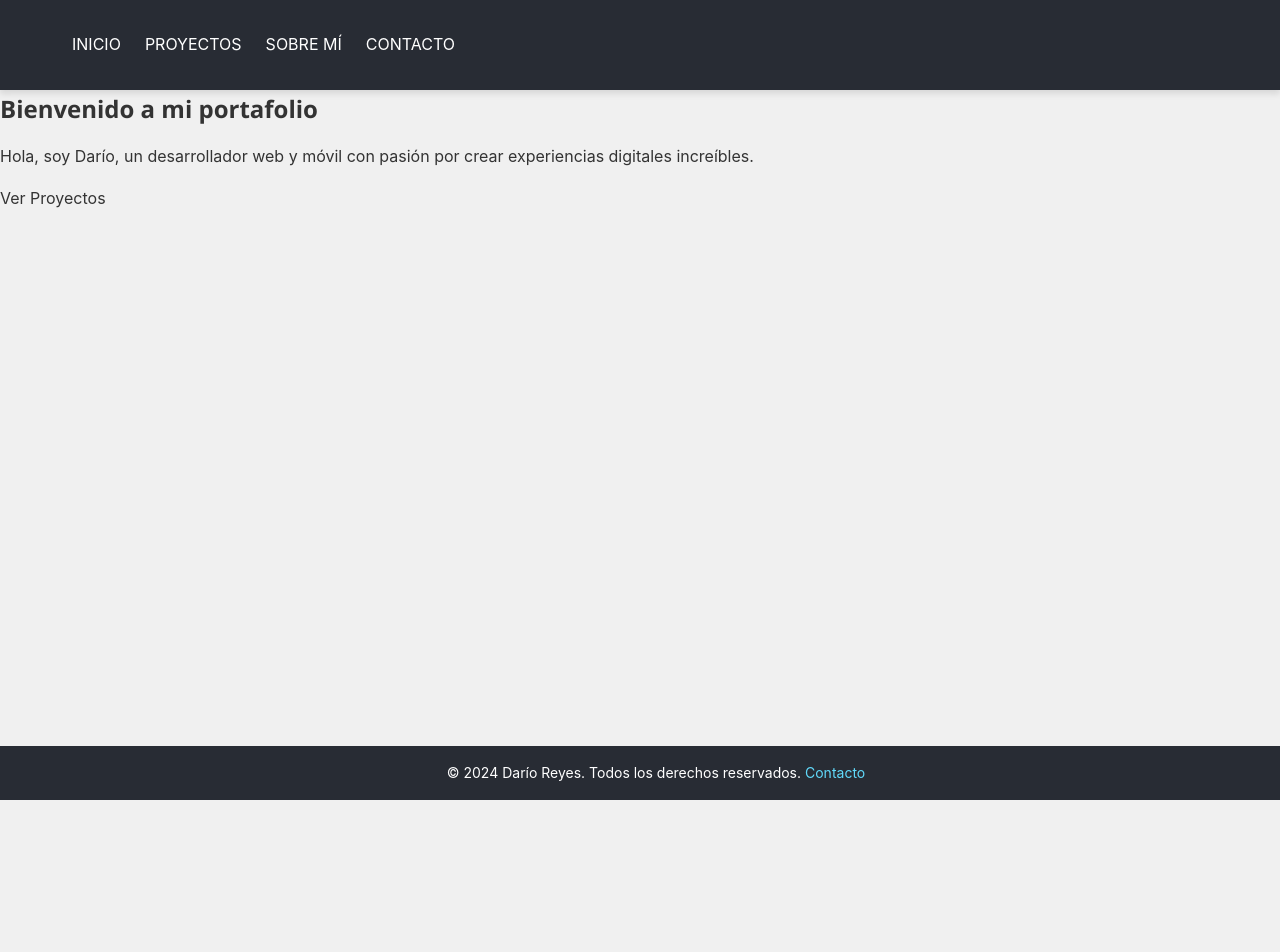
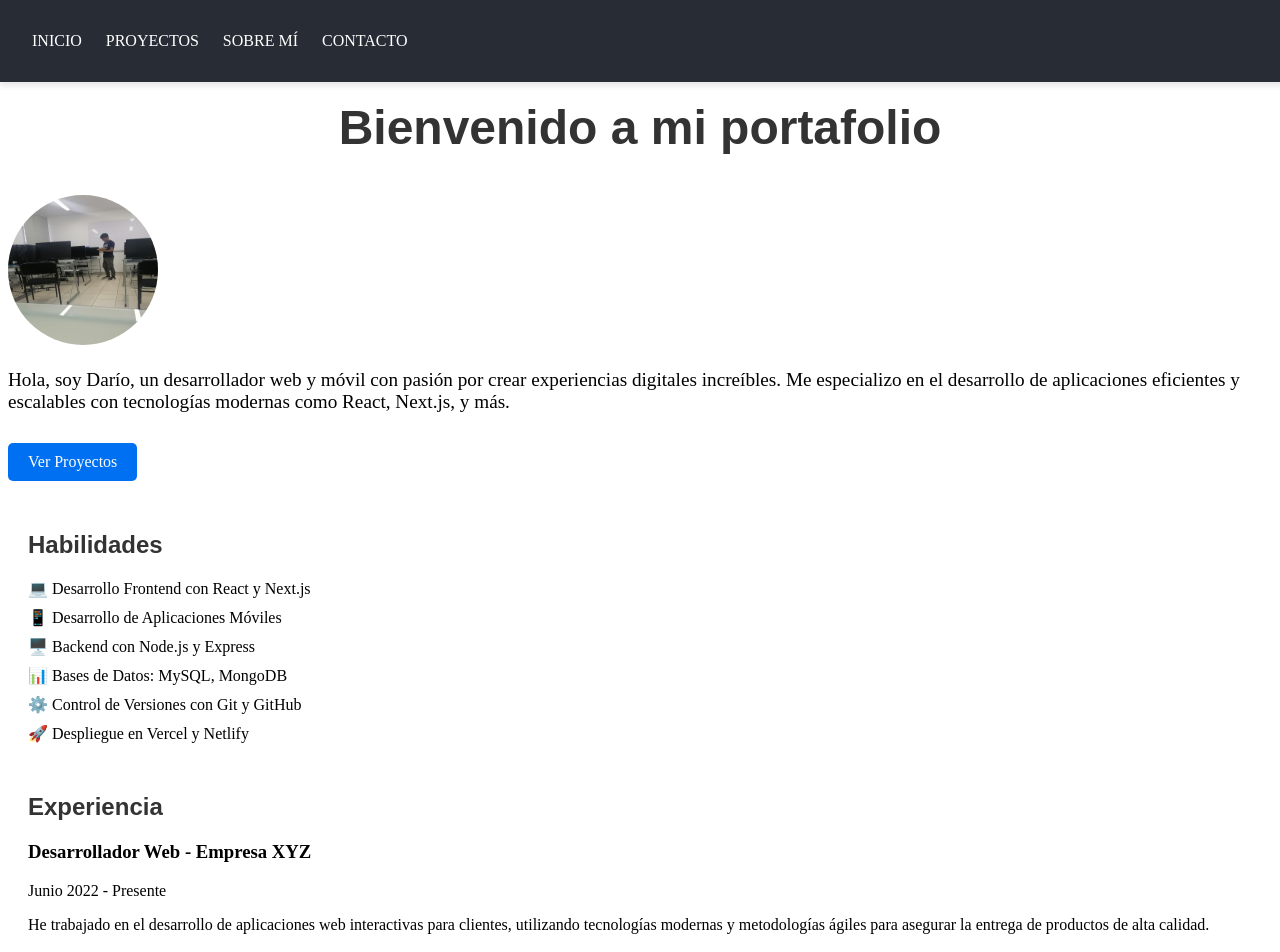
Before and after one commit to isverse31/My-Portafolio, a Next.js app: page / in a window 1280 px wide. Shown: the top 952 px of the page. Before the commit the page ends 800 px from the top, so only its background shows below. Built offline with nearby package versions, Linux system fonts and the light colour scheme.

Commit message:
Correción del header y footer

```diff
--- a/package.json
+++ b/package.json
@@ -9,12 +9,13 @@
     "lint": "next lint"
   },
   "dependencies": {
+    "next": "14.2.12",
     "react": "^18",
     "react-dom": "^18",
-    "next": "14.2.12"
+    "vercel": "^37.6.0"
   },
   "devDependencies": {
     "postcss": "^8",
-    "tailwindcss": "^3.4.1"
+    "tailwindcss": "^3.4.13"
   }
 }
--- a/pages/index.js
+++ b/pages/index.js
@@ -1,24 +1,75 @@
-// pages/index.js
 import Head from 'next/head';
 import Header from '../components/Header';
 import Footer from '../components/Footer';
+import Image from 'next/image'; // Importa el componente Image de Next.js
 
 export default function Home() {
   return (
     <>
       <Head>
         <title>Mi Portafolio</title>
-        <meta name="description" content="Portafolio personal de [Tu Nombre]" />
+        <meta name="description" content="Portafolio personal de Darío" />
         <link rel="icon" href="/favicon.ico" />
       </Head>
 
       <Header />
 
       <main>
-        <section className="intro">
+        {/* Sección de presentación */}
+        <section className="intro" style={{ textAlign: 'center', marginTop: '50px' }}>
           <h1>Bienvenido a mi portafolio</h1>
-          <p>Hola, soy Darío, un desarrollador web y móvil con pasión por crear experiencias digitales increíbles.</p>
-          <a href="/projects" className="btn">Ver Proyectos</a>
+          <div style={{ display: 'inline-block', textAlign: 'left', marginTop: '20px' }}>
+            <Image
+              src="/yo.jpeg" // Imagen de la carpeta public
+              alt="Foto de Darío"
+              width={150}
+              height={150}
+              style={{ borderRadius: '50%' }} // Hacer la imagen circular
+            />
+            <p style={{ marginTop: '20px' }}>
+              Hola, soy Darío, un desarrollador web y móvil con pasión por crear experiencias digitales increíbles. Me especializo en el desarrollo de aplicaciones eficientes y escalables con tecnologías modernas como React, Next.js, y más.
+            </p>
+            <a href="/projects" className="btn" style={{ display: 'inline-block', padding: '10px 20px', backgroundColor: '#0070f3', color: '#fff', borderRadius: '5px', textDecoration: 'none', marginTop: '20px' }}>
+              Ver Proyectos
+            </a>
+          </div>
+        </section>
+
+        {/* Sección de habilidades */}
+        <section className="skills" style={{ marginTop: '50px', padding: '0 20px' }}>
+          <h2>Habilidades</h2>
+          <ul style={{ listStyle: 'none', paddingLeft: '0' }}>
+            <li>💻 Desarrollo Frontend con React y Next.js</li>
+            <li>📱 Desarrollo de Aplicaciones Móviles</li>
+            <li>🖥️ Backend con Node.js y Express</li>
+            <li>📊 Bases de Datos: MySQL, MongoDB</li>
+            <li>⚙️ Control de Versiones con Git y GitHub</li>
+            <li>🚀 Despliegue en Vercel y Netlify</li>
+          </ul>
+        </section>
+
+        {/* Sección de experiencia */}
+        <section className="experience" style={{ marginTop: '50px', padding: '0 20px' }}>
+          <h2>Experiencia</h2>
+          <div>
+            <h3>Desarrollador Web - Empresa XYZ</h3>
+            <p>Junio 2022 - Presente</p>
+            <p>He trabajado en el desarrollo de aplicaciones web interactivas para clientes, utilizando tecnologías modernas y metodologías ágiles para asegurar la entrega de productos de alta calidad.</p>
+          </div>
+
+          <div style={{ marginTop: '20px' }}>
+            <h3>Desarrollador Móvil - Empresa ABC</h3>
+            <p>Agosto 2021 - Mayo 2022</p>
+            <p>Desarrollé aplicaciones móviles para iOS y Android, enfocándome en la optimización del rendimiento y una experiencia de usuario intuitiva.</p>
+          </div>
+        </section>
+
+        {/* Sección de contacto */}
+        <section className="contact" style={{ marginTop: '50px', textAlign: 'center' }}>
+          <h2>¿Interesado en trabajar conmigo?</h2>
+          <a href="/contact" className="btn" style={{ display: 'inline-block', padding: '10px 20px', backgroundColor: '#0070f3', color: '#fff', borderRadius: '5px', textDecoration: 'none' }}>
+            Contáctame
+          </a>
         </section>
       </main>
 
--- a/pages/projects.js
+++ b/pages/projects.js
@@ -7,7 +7,10 @@ import styles from '../styles/Projects.module.css';
 
 const projects = [
   { title: 'Proyecto 1', description: 'Descripción del proyecto 1', link: 'https://proyecto1.com' },
-  { title: 'Proyecto 2', description: 'Descripción del proyecto 2', link: 'https://proyecto2.com' }
+  { title: 'Proyecto 2', description: 'Descripción del proyecto 2', link: 'https://proyecto2.com' },
+  { title: 'Proyecto 3', description: 'Descripción del proyecto 3', link: 'https://proyecto1.com' },
+  { title: 'Proyecto 4', description: 'Descripción del proyecto 4', link: 'https://proyecto2.com' }
+
 ];
 
 export default function Projects() {
--- a/styles/Footer.module.css
+++ b/styles/Footer.module.css
@@ -4,9 +4,10 @@
     color: white;
     text-align: center;
     padding: 1rem;
-    position: absolute;
+    position: relative;
     bottom: 0;
     width: 100%;
+    margin-top: 10px;
   }
 
   .footer p {
--- a/styles/Header.module.css
+++ b/styles/Header.module.css
@@ -1,10 +1,16 @@
-
 .header {
+  position: fixed;
+  top: 0;
+  left: 0;
+  width: 100%;
   background-color: #282c34;
   padding: 1rem 2rem;
   color: white;
   box-shadow: 0 4px 6px rgba(0, 0, 0, 0.1);
+  z-index: 1000;
+  height: 50px; /* Define la altura del header */
 }
+
 
 .nav {
   display: flex;
--- a/styles/globals.css
+++ b/styles/globals.css
@@ -1,27 +1,45 @@
-body {
-    margin: 0;
-    font-family: -apple-system, BlinkMacSystemFont, 'Segoe UI', Roboto, 'Helvetica Neue', Arial, sans-serif;
-    line-height: 1.6;
+
+h1, h2 {
   color: #333;
-    background-color: #f0f0f0;
+  font-family: 'Arial', sans-serif;
 }
 
-  h1, h2, h3, h4, h5, h6 {
-    margin: 0;
-    font-family: 'Segoe UI', Tahoma, Geneva, Verdana, sans-serif;
+.intro h1 {
+  font-size: 3rem;
+  margin-bottom: 20px;
 }
 
-  a {
-    color: inherit;
+.intro p {
+  font-size: 1.2rem;
+  margin-bottom: 10px;
+}
+
+ul {
+  padding: 0;
+  list-style: none;
+}
+
+li {
+  font-size: 1rem;
+  margin-bottom: 10px;
+}
+
+.btn {
+  background-color: #0070f3;
+  color: white;
+  padding: 10px 20px;
+  border-radius: 5px;
   text-decoration: none;
 }
 
-  a:hover {
-    text-decoration: underline;
+.btn:hover {
+  background-color: #005bb5;
 }
 
-  .container {
-    width: 80%;
-    margin: 0 auto;
-    max-width: 1200px;
+.experience div {
+  margin-bottom: 20px;
 }
+
+main{
+  margin-top: 100px;
+}
```
Also changed, not shown: pages/about.js (+15 -3 lines), public/yo.jpeg (added), 1 other file (tests, documents, lock files or other folders). Lines whose indentation alone changed are shown as unchanged.
